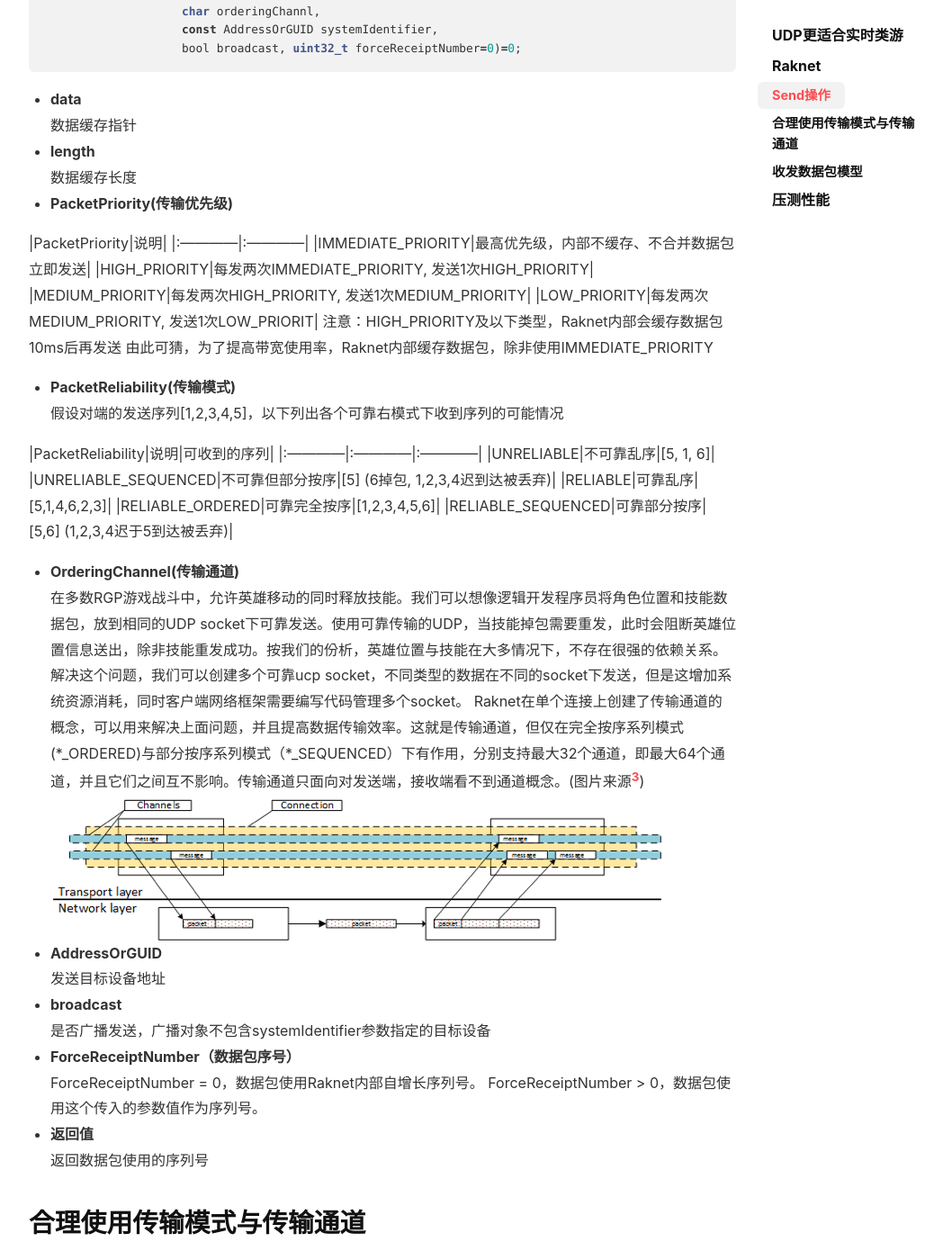
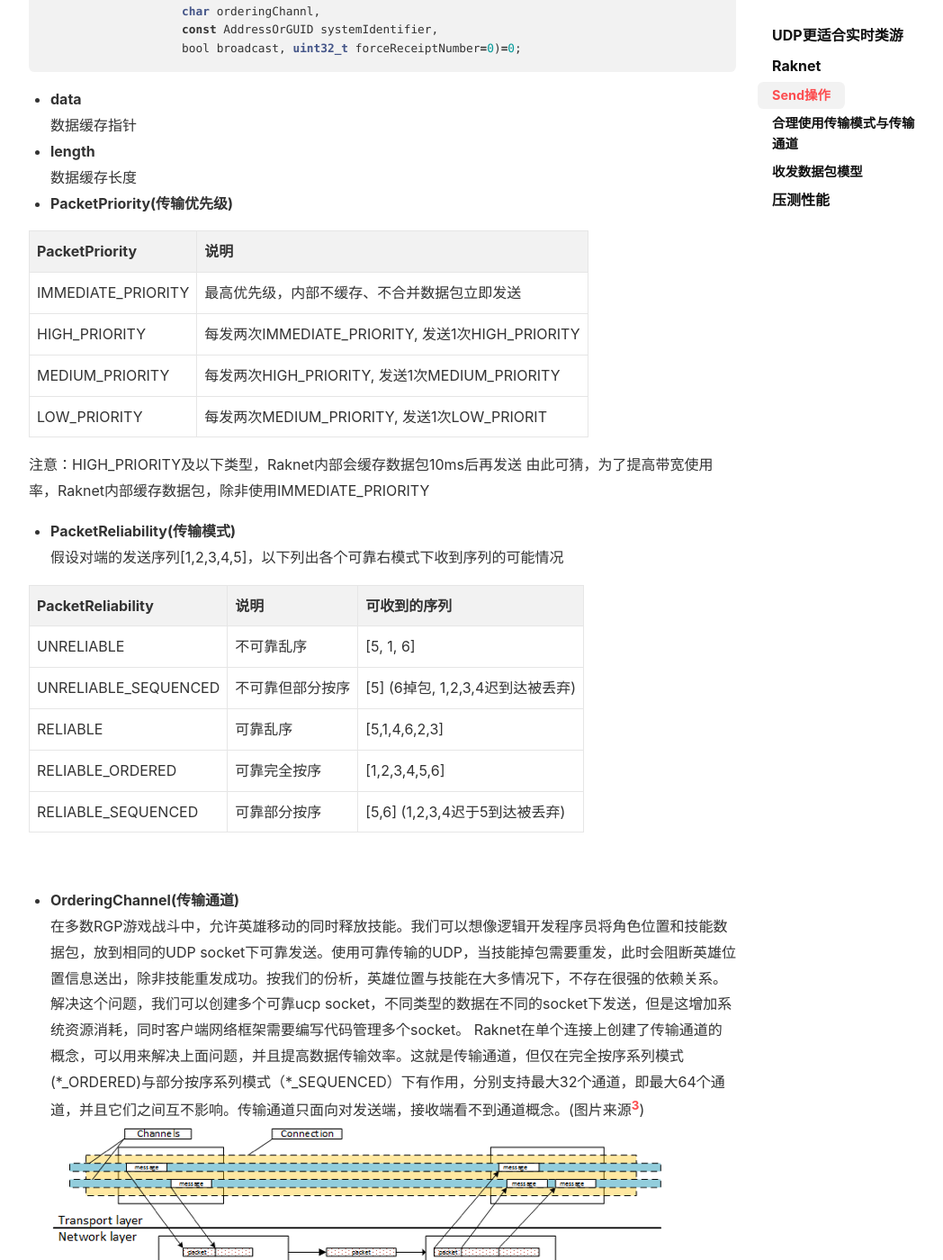
Before and after one commit to lizijie/lizijie.github.io, a Jekyll site: the page built from _posts/2018-08-13-Raknet研究.md, in a window 1280 px wide and 1400 px high, scrolled down 3415 px. Shown: the whole window at 90% size, without its empty margins (105-1153 px from the left). Built offline with Jekyll 4.4.1, drawn with Linux system fonts in a browser that asks for light colours; nearby versions of some CDN libraries; comment, search, counter and statistics services are not loaded; some of the changed text lies outside the part shown.

```diff
--- a/_posts/2018-08-13-Raknet研究.md
+++ b/_posts/2018-08-13-Raknet研究.md
@@ -15,7 +15,7 @@ tags: raknet UDP
 ![](https://raw.githubusercontent.com/lizijie/lizijie.github.io/master/assets/images/2018-08-13-Raknet%E7%A0%94%E7%A9%B6/tcp_vs_udp.jpg)
 总结出TCP以下特性，减弱其传输性能
 * **发送窗口** <br>
-应用层调用Send时，数据并没有立即送出，只是先将数据拷贝到发送缓存区，此后由发送窗口机制分组送出，。
+应用层调用Send时，数据并没有立即送出，只是先将数据拷贝到发送缓存区，此后由发送窗口机制分组送出。
 <br>
 * **延时ACK** <br>
 TCP同时发送多个分组并且会累积ack，以太网最大的数据帧空间是1518字节，而一个ack占用空间约60字节，只占总空间的4%。为了提高宽带利用率，以及降低大量ACK包造成网络拥堵，TCP延迟40ms发送，如果这段时间内有数据发送到对端，则捎带发送ack
@@ -69,6 +69,7 @@ virtual uint32_t Send( const char *data,
 |HIGH_PRIORITY|每发两次IMMEDIATE_PRIORITY, 发送1次HIGH_PRIORITY|
 |MEDIUM_PRIORITY|每发两次HIGH_PRIORITY, 发送1次MEDIUM_PRIORITY|
 |LOW_PRIORITY|每发两次MEDIUM_PRIORITY, 发送1次LOW_PRIORIT|
+
 注意：HIGH_PRIORITY及以下类型，Raknet内部会缓存数据包10ms后再发送
 由此可猜，为了提高带宽使用率，Raknet内部缓存数据包，除非使用IMMEDIATE_PRIORITY
 <br>
@@ -83,6 +84,7 @@ virtual uint32_t Send( const char *data,
 |RELIABLE|可靠乱序|[5,1,4,6,2,3]|
 |RELIABLE_ORDERED|可靠完全按序|[1,2,3,4,5,6]|
 |RELIABLE_SEQUENCED|可靠部分按序|[5,6] (1,2,3,4迟于5到达被丢弃)|
+
 <br>
 
 * **OrderingChannel(传输通道)**<br>
```
